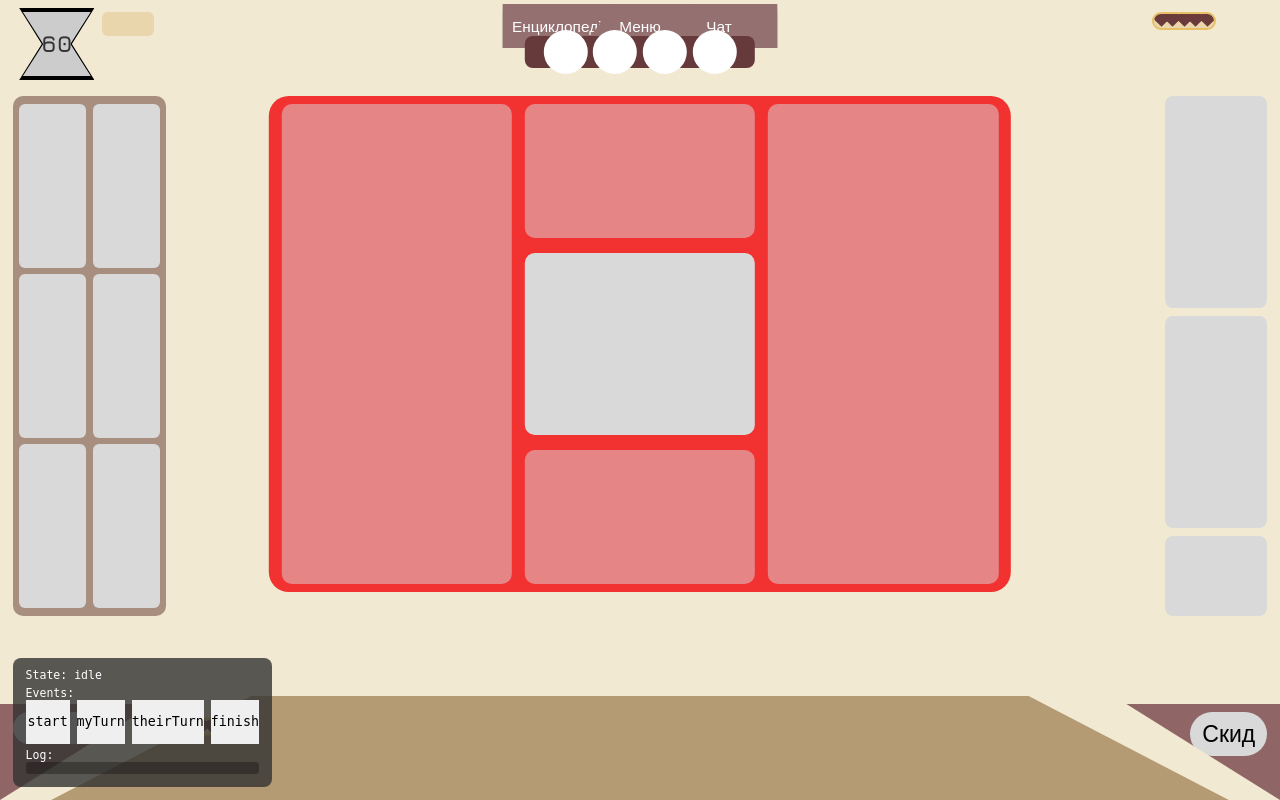
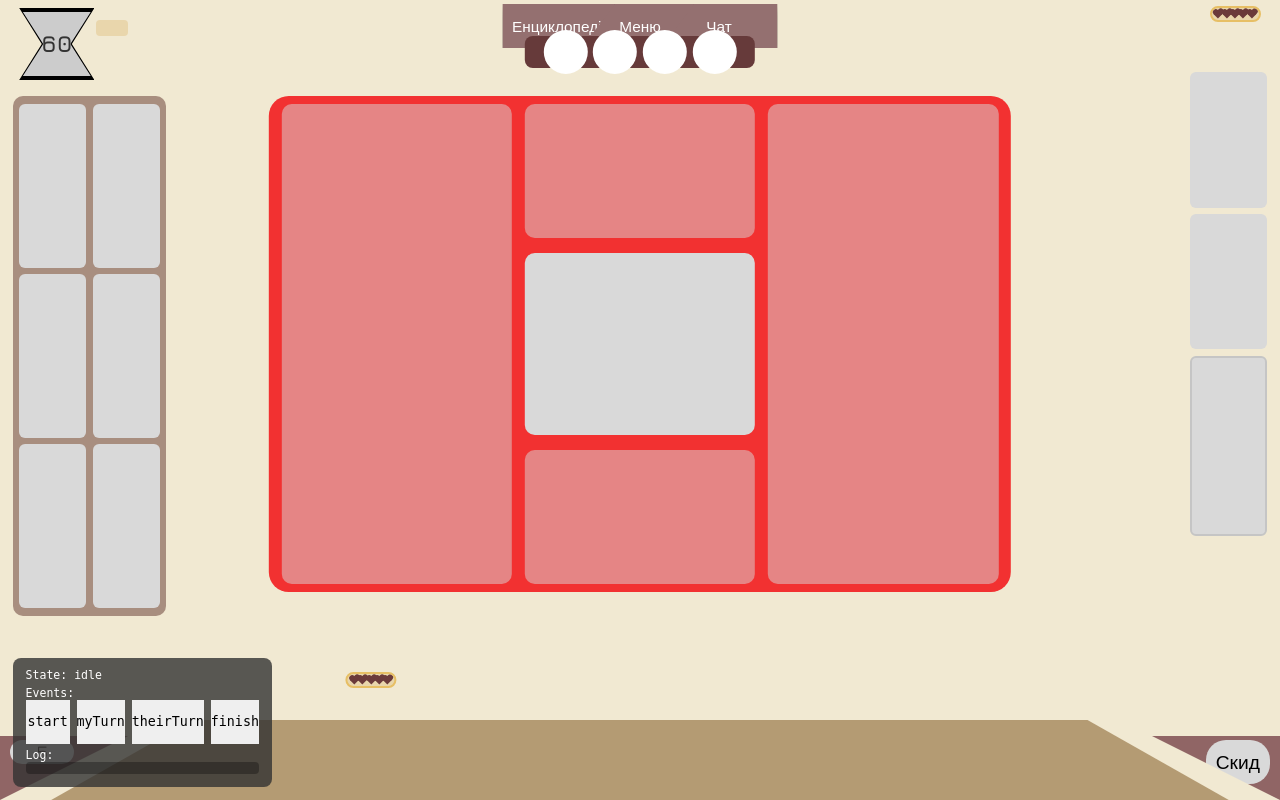
Before and after one commit to wowbruhwow/1, a Flask app: page /playable-window in a window 1280 px wide. Run offline with Flask 3, Linux system fonts and the light colour scheme; some web fonts are replaced.

Commit message:
Changes before error encountered
Co-authored-by: wowbruhwow <151563881+wowbruhwow@users.noreply.github.com>

```diff
--- a/app/static/css/playable-window.css
+++ b/app/static/css/playable-window.css
@@ -136,12 +136,12 @@ body.body[data-page="play"] {
 ============================================================ */
 .interaction-box {
     position: absolute;
-    top: 1.5vh;
-    left: 8vw;
-    width: 4vw;
-    height: 3vh;
+    top: 2.5vh;
+    left: 7.5vw;
+    width: 2.5vw;
+    height: 2vh;
     background-color: #E9D6AC;
-    border-radius: 6px;
+    border-radius: 4px;
     z-index: 100;
 }
 
@@ -254,18 +254,18 @@ body.body[data-page="play"] {
 ============================================================ */
 .EnemyHealth {
     position: absolute;
-    top: 1.5vh;
-    right: 5vw;
-    width: 5vw;
-    height: 2.2vh;
+    top: 0.8vh;
+    right: 1.5vw;
+    width: 4vw;
+    height: 2vh;
     background-color: #E9D6AC;
-    border-radius: 15px;
+    border-radius: 10px;
     border: 2px solid #E7BF65;
     display: flex;
     justify-content: center;
     align-items: center;
-    gap: 0.2vw;
-    padding: 0 0.3vw;
+    gap: 0.15vw;
+    padding: 0 0.25vw;
     z-index: 1000;
     overflow: hidden;
 }
@@ -350,26 +350,27 @@ body.body[data-page="play"] {
 ============================================================ */
 .right-panel {
     position: absolute;
-    top: 12vh;
+    top: 9vh;
     right: 1vw;
-    width: 8vw;
-    height: 65vh;
+    width: 6vw;
+    height: 58vh;
     display: flex;
     flex-direction: column;
-    gap: 1vh;
+    gap: 0.8vh;
     z-index: 100;
 }
 
 .right-slot {
     flex: 1;
     background-color: #D9D9D9;
-    border-radius: 8px;
+    border-radius: 6px;
 }
 
 .right-slot-small {
-    height: 10vh;
+    flex: 1.3;
     background-color: #D9D9D9;
-    border-radius: 8px;
+    border-radius: 6px;
+    border: 2px solid #C5C5C5;
 }
 
 /* ============================================================
@@ -379,8 +380,8 @@ body.body[data-page="play"] {
     position: absolute;
     left: 0;
     bottom: 0;
-    width: 12vw;
-    height: 12vh;
+    width: 10vw;
+    height: 8vh;
     background-color: #906565;
     clip-path: polygon(0% 0%, 100% 0%, 0% 100%);
     filter: drop-shadow(0 -2px 0 black) drop-shadow(-2px 0 0 black);
@@ -389,13 +390,13 @@ body.body[data-page="play"] {
 
 .Moves p {
     position: absolute;
-    border-radius: 25px;
+    border-radius: 20px;
     background-color: #D9D9D9;
-    width: 6vw;
-    height: 4vh;
-    top: 1vh;
-    left: 1vw;
-    font-size: clamp(16px, 1.8vw, 28px);
+    width: 5vw;
+    height: 3vh;
+    top: 0.5vh;
+    left: 0.8vw;
+    font-size: clamp(14px, 1.5vw, 24px);
     font-family: "Jura", sans-serif;
     display: flex;
     justify-content: center;
@@ -407,18 +408,20 @@ body.body[data-page="play"] {
 ============================================================ */
 .MyHealth {
     position: absolute;
-    left: 15vw;
-    bottom: 8vh;
-    width: 5vw;
-    height: 2.2vh;
+    left: 50%;
+    transform: translateX(-50%);
+    margin-left: -21vw;
+    bottom: 14vh;
+    width: 4vw;
+    height: 2vh;
     background-color: #E9D6AC;
-    border-radius: 15px;
+    border-radius: 10px;
     border: 2px solid #E7BF65;
     display: flex;
     justify-content: center;
     align-items: center;
-    gap: 0.2vw;
-    padding: 0 0.3vw;
+    gap: 0.15vw;
+    padding: 0 0.25vw;
     z-index: 2000;
     overflow: hidden;
 }
@@ -430,26 +433,26 @@ body.body[data-page="play"] {
     position: absolute;
     right: 0;
     bottom: 0;
-    width: 12vw;
-    height: 12vh;
+    width: 10vw;
+    height: 8vh;
     background-color: #906565;
     clip-path: polygon(0% 0%, 100% 0%, 100% 100%);
     display: flex;
-    justify-content: center;
-    align-items: center;
+    justify-content: flex-end;
+    align-items: flex-start;
     z-index: 2000;
     filter: drop-shadow(0 -2px 0 black) drop-shadow(2px 0 0 black);
 }
 
 .OpenDrops {
     position: absolute;
-    border-radius: 25px;
+    border-radius: 20px;
     background-color: #D9D9D9;
-    width: 6vw;
-    height: 4vh;
-    top: 1vh;
-    right: 1vw;
-    font-size: clamp(16px, 1.8vw, 28px);
+    width: 5vw;
+    height: 3vh;
+    top: 0.5vh;
+    right: 0.8vw;
+    font-size: clamp(14px, 1.5vw, 24px);
     font-family: "Jura", sans-serif;
     display: flex;
     justify-content: center;
@@ -470,9 +473,9 @@ body.body[data-page="play"] {
     left: 4vw;
     bottom: 0;
     width: 92vw;
-    height: 13vh;
+    height: 10vh;
     background-color: #B49B73;
-    clip-path: polygon(0% 100%, 17% 0%, 83% 0%, 100% 100%);
+    clip-path: polygon(0% 100%, 12% 0%, 88% 0%, 100% 100%);
     filter: drop-shadow(0 -3px 0 black);
     z-index: 1000;
 }
@@ -737,8 +740,8 @@ body.body[data-page="play"] {
 
 /* ===== СЕРЦЯ ДЛЯ ЗДОРОВ'Я ===== */
 .heart {
-    width: 0.7vw;
-    height: 0.7vw;
+    width: 0.5vw;
+    height: 0.5vw;
     background-color: #6B3A3A;
     transform: rotate(-45deg);
     position: relative;
@@ -750,18 +753,18 @@ body.body[data-page="play"] {
 .heart::after {
     content: '';
     position: absolute;
-    width: 0.7vw;
-    height: 0.7vw;
+    width: 0.5vw;
+    height: 0.5vw;
     background-color: #6B3A3A;
     border-radius: 50%;
 }
 
 .heart::before {
-    top: -0.35vw;
+    top: -0.25vw;
     left: 0;
 }
 
 .heart::after {
-    left: 0.35vw;
+    left: 0.25vw;
     top: 0;
 }
```
